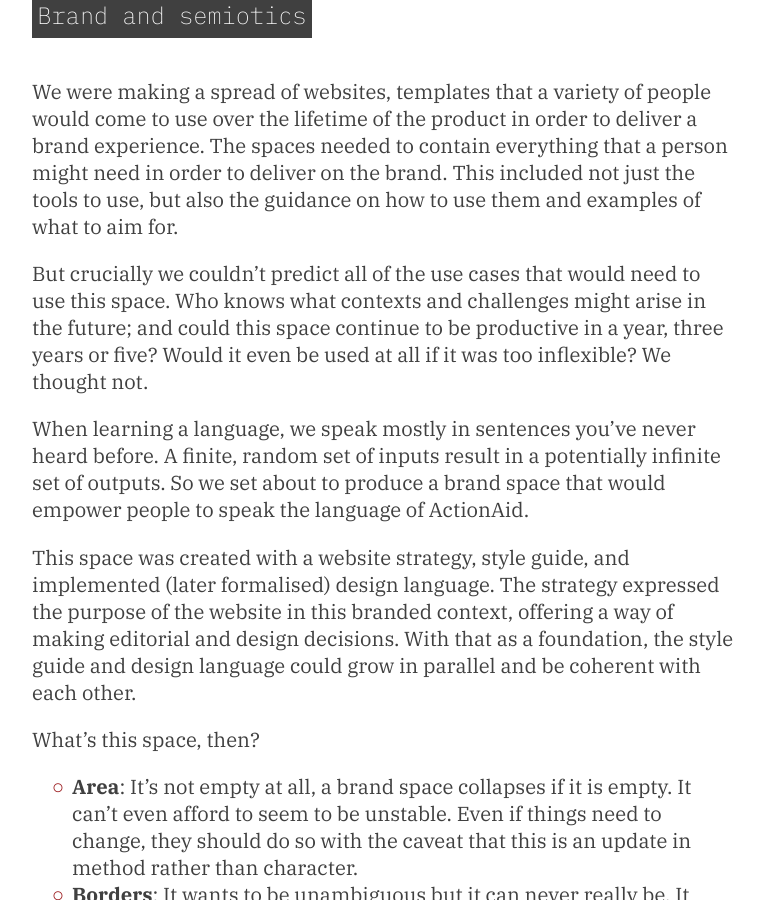
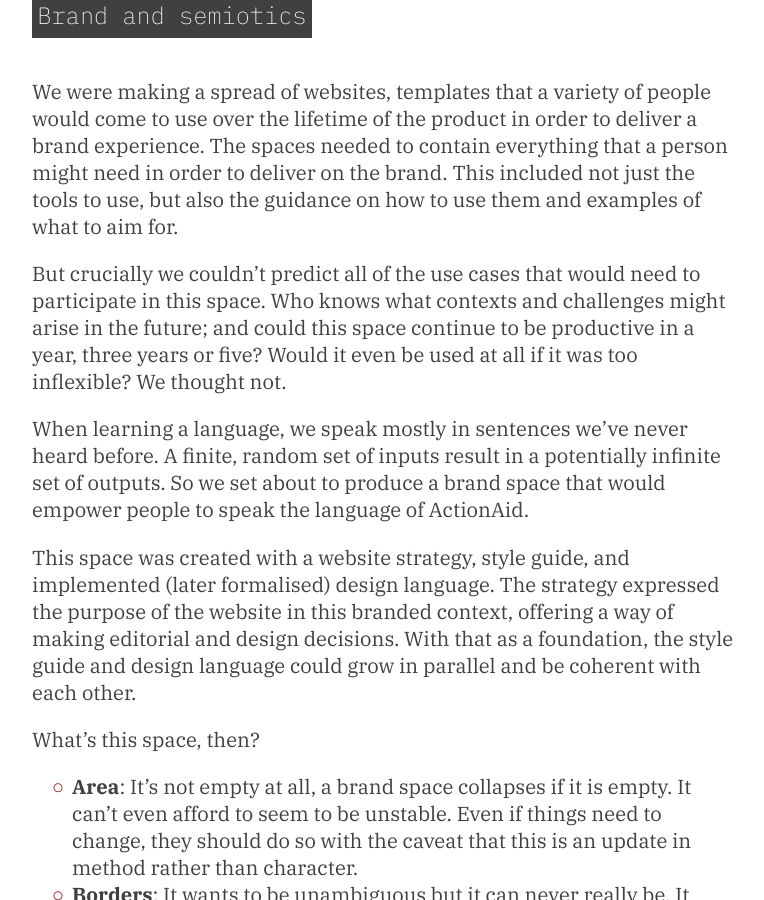
Before and after one commit to whereof-thereof/NotReally, a Jekyll site: the page built from _posts/2019-07-03-a-new-website-for-actionaid.markdown, in a window 1280 px wide and 900 px high, scrolled down 4949 px. Shown: the whole window, without its empty margins (292-1056 px from the left). Built offline with Jekyll 4.4.1, drawn with Linux system fonts in a browser that asks for light colours; some of the changed text lies outside the part shown.

Commit message:
Few more typos. Last time, promise.

```diff
--- a/_posts/2019-07-03-a-new-website-for-actionaid.markdown
+++ b/_posts/2019-07-03-a-new-website-for-actionaid.markdown
@@ -77,9 +77,9 @@
 
 We were making a spread of websites, templates that a variety of people would come to use over the lifetime of the product in order to deliver a brand experience. The spaces needed to contain everything that a person might need in order to deliver on the brand. This included not just the tools to use, but also the guidance on how to use them and examples of what to aim for.
 
-But crucially we couldn’t predict all of the use cases that would need to use this space. Who knows what contexts and challenges might arise in the future; and could this space continue to be productive in a year, three years or five? Would it even be used at all if it was too inflexible? We thought not.
+But crucially we couldn’t predict all of the use cases that would need to participate in this space. Who knows what contexts and challenges might arise in the future; and could this space continue to be productive in a year, three years or five? Would it even be used at all if it was too inflexible? We thought not.
 
-When learning a language, we speak mostly in sentences you’ve never heard before. A finite, random set of inputs result in a potentially infinite set of outputs. So we set about to produce a brand space that would empower people to speak the language of ActionAid.
+When learning a language, we speak mostly in sentences we've never heard before. A finite, random set of inputs result in a potentially infinite set of outputs. So we set about to produce a brand space that would empower people to speak the language of ActionAid.
 
 This space was created with a website strategy, style guide, and implemented (later formalised) design language. The strategy expressed the purpose of the website in this branded context, offering a way of making editorial and design decisions. With that as a foundation, the style guide and design language could grow in parallel and be coherent with each other.
 
@@ -126,7 +126,7 @@
 
 Even conceptually, the qualities of a space can have shape and with shape comes geometry.
 
-What does any of this have to do with Agent Cooper’s rock throwing? Perhaps not the rock throwing itself, but the dream that inspired his method. Within the world of Twin Peaks, there was a consequential connection between the method and the reality. In non-fictional contexts, this is essentially geometry — even abstract shapes have material properties that can give predictable results.
+What does any of this have to do with Agent Cooper’s rock throwing? Perhaps not the rock throwing itself, but the dream that inspired his method. Within the world of Twin Peaks, there was a consequential connection between the method and the reality. In non-fictional contexts, this is essentially geometry — even psychic forms have material properties that can give predictable results.
 
 The geometry of Cooper’s rock throwing resulted in an answer to his question divined. The geometry of the spaces created in our project also shaped the results that we could produce within them, though by less fantastical means.
 
```
